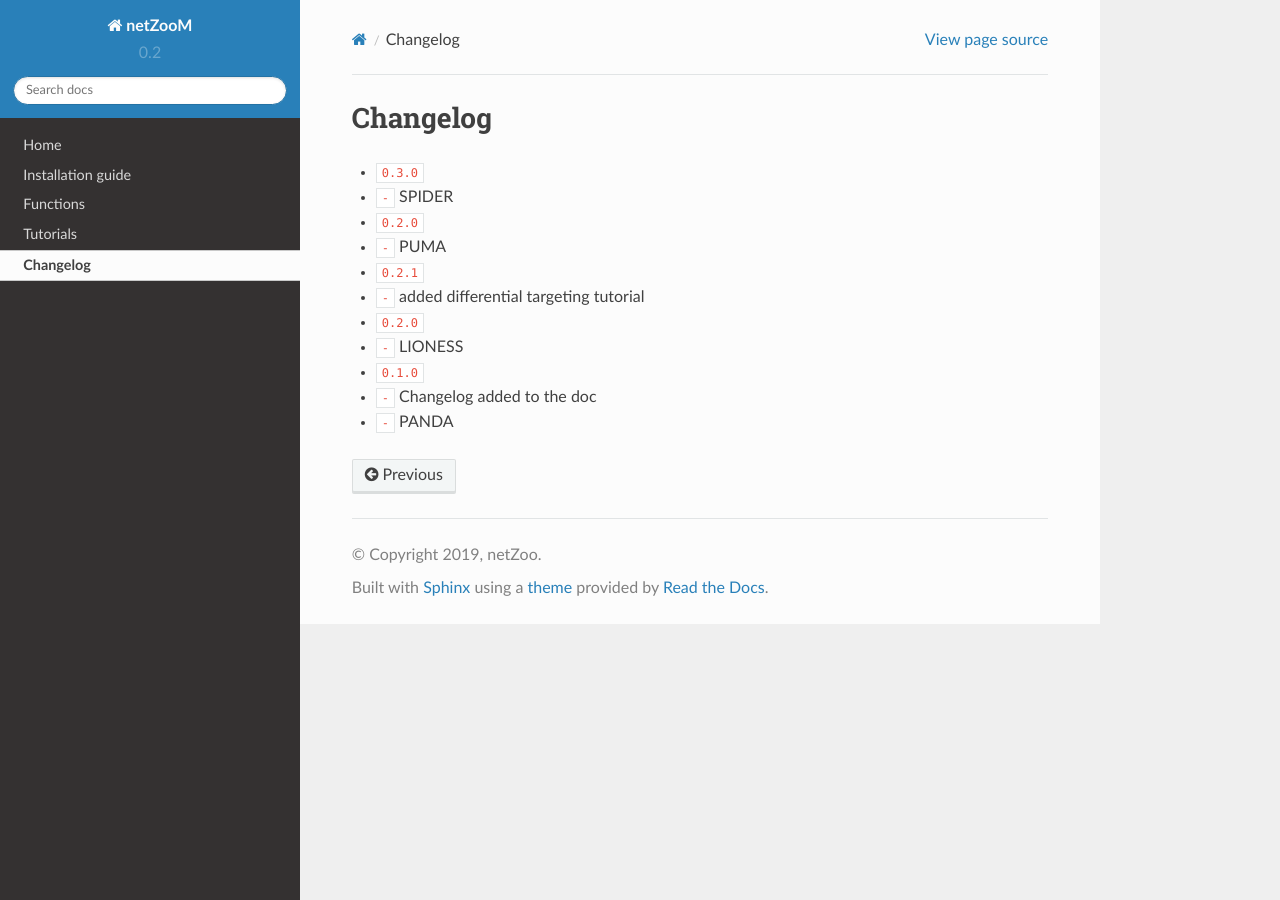
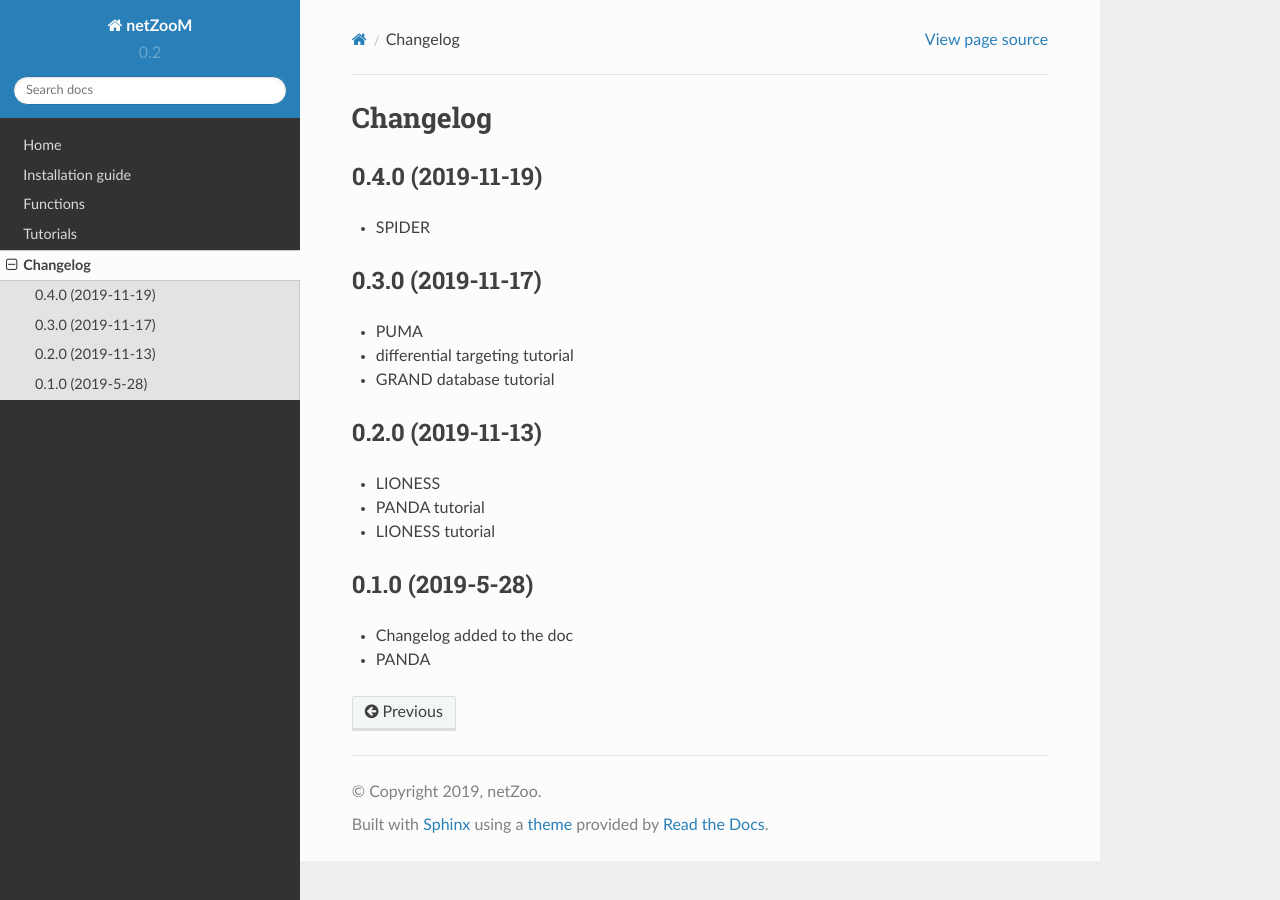
Before and after one commit to netZoo/netZooM, a Sphinx documentation site: the page built from docs/changelog.rst, in a window 1280 px wide. Built offline with Sphinx 7.4.7 and the Read the Docs theme 2.0.0, drawn with Linux system fonts in a browser that asks for light colours; cross-references to code outside the pages are shown as plain code.

Commit message:
fixing docs

```diff
--- a/docs/changelog.rst
+++ b/docs/changelog.rst
@@ -2,14 +2,28 @@
 Changelog
 ==========
 
-* :release:`0.3.0 <2019-11-13>`
-* :feature:`-` SPIDER
-* :release:`0.2.0 <2019-11-13>`
-* :feature:`-` PUMA
-* :release:`0.2.1 <2019-11-13>`
-* :feature:`-` added differential targeting tutorial
-* :release:`0.2.0 <2019-10-13>`
-* :feature:`-` LIONESS
-* :release:`0.1.0 <2019-6-28>`
-* :feature:`-` Changelog added to the doc
-* :feature:`-` PANDA
+0.4.0 (2019-11-19)
+------------------
+
+- SPIDER
+
+0.3.0 (2019-11-17)
+------------------
+
+- PUMA
+- differential targeting tutorial
+- GRAND database tutorial
+
+0.2.0 (2019-11-13)
+------------------
+
+- LIONESS
+- PANDA tutorial
+- LIONESS tutorial
+
+0.1.0 (2019-5-28)
+------------------
+
+- Changelog added to the doc
+
+- PANDA
```
Also changed, not shown: README.md (+3 -0 lines), docs/install/index.md (+2 -4 lines).
